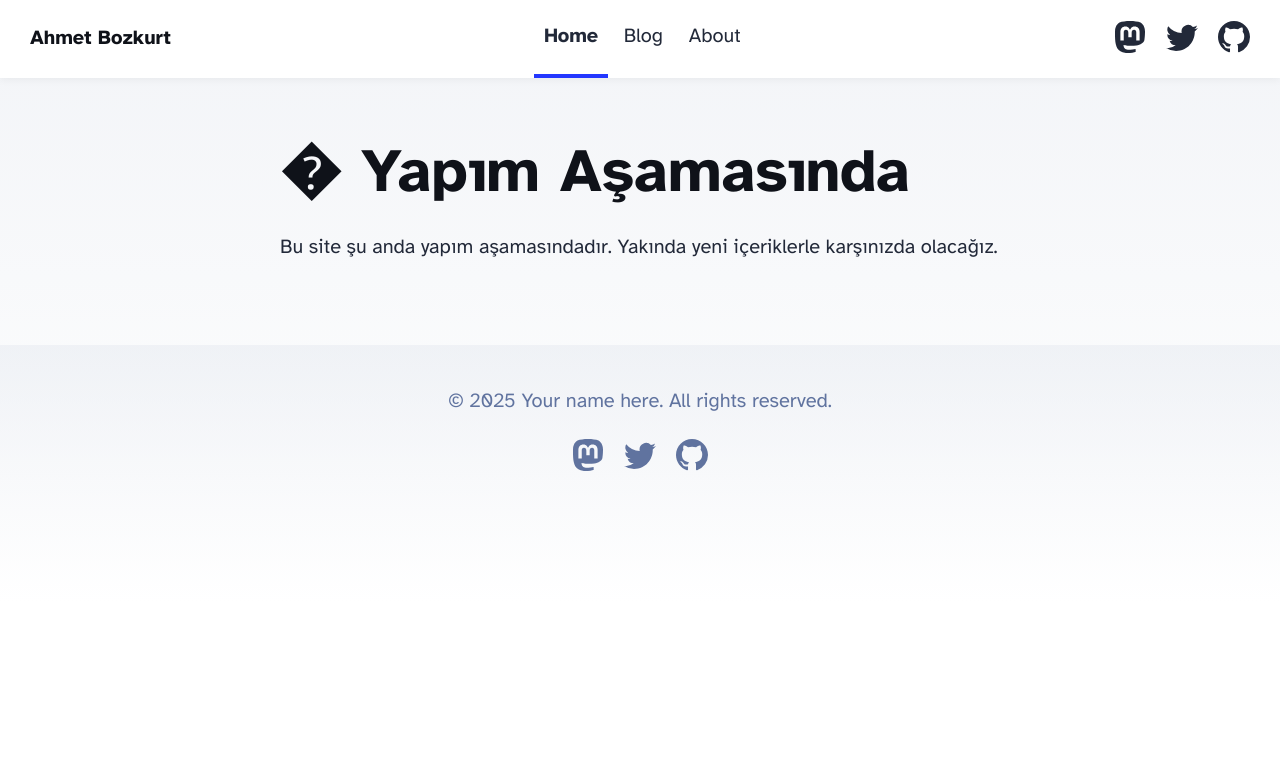
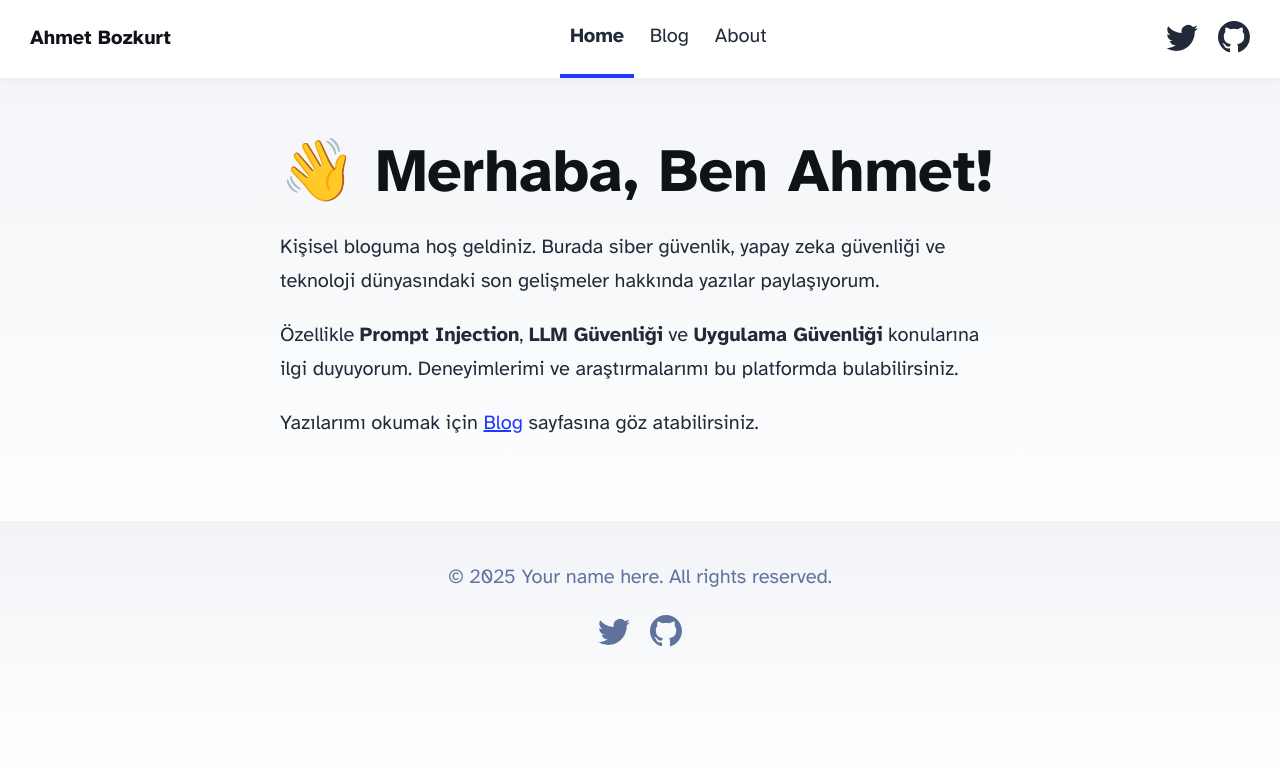
Before and after one commit to ahmetbozkurt/ahmetbozkurt.com, an Astro site: page / in a window 1280 px wide. Built offline with nearby package versions, Linux system fonts and the light colour scheme; Astro itself is replaced by a stand-in of ours.

Commit message:
Update home, about pages and social links

```diff
--- a/src/components/Footer.astro
+++ b/src/components/Footer.astro
@@ -5,22 +5,8 @@ const today = new Date();
 <footer>
 	&copy; {today.getFullYear()} Your name here. All rights reserved.
 	<div class="social-links">
-		<a href="https://m.webtoo.ls/@astro" target="_blank">
-			<span class="sr-only">Follow Astro on Mastodon</span>
-			<svg
-				viewBox="0 0 16 16"
-				aria-hidden="true"
-				width="32"
-				height="32"
-				astro-icon="social/mastodon"
-				><path
-					fill="currentColor"
-					d="M11.19 12.195c2.016-.24 3.77-1.475 3.99-2.603.348-1.778.32-4.339.32-4.339 0-3.47-2.286-4.488-2.286-4.488C12.062.238 10.083.017 8.027 0h-.05C5.92.017 3.942.238 2.79.765c0 0-2.285 1.017-2.285 4.488l-.002.662c-.004.64-.007 1.35.011 2.091.083 3.394.626 6.74 3.78 7.57 1.454.383 2.703.463 3.709.408 1.823-.1 2.847-.647 2.847-.647l-.06-1.317s-1.303.41-2.767.36c-1.45-.05-2.98-.156-3.215-1.928a3.614 3.614 0 0 1-.033-.496s1.424.346 3.228.428c1.103.05 2.137-.064 3.188-.189zm1.613-2.47H11.13v-4.08c0-.859-.364-1.295-1.091-1.295-.804 0-1.207.517-1.207 1.541v2.233H7.168V5.89c0-1.024-.403-1.541-1.207-1.541-.727 0-1.091.436-1.091 1.296v4.079H3.197V5.522c0-.859.22-1.541.66-2.046.456-.505 1.052-.764 1.793-.764.856 0 1.504.328 1.933.983L8 4.39l.417-.695c.429-.655 1.077-.983 1.934-.983.74 0 1.336.259 1.791.764.442.505.661 1.187.661 2.046v4.203z"
-				></path></svg
-			>
-		</a>
-		<a href="https://twitter.com/astrodotbuild" target="_blank">
-			<span class="sr-only">Follow Astro on Twitter</span>
+		<a href="https://x.com/Ahmet_Bozkurt" target="_blank">
+			<span class="sr-only">Follow Ahmet Bozkurt on X</span>
 			<svg viewBox="0 0 16 16" aria-hidden="true" width="32" height="32" astro-icon="social/twitter"
 				><path
 					fill="currentColor"
@@ -28,8 +14,8 @@ const today = new Date();
 				></path></svg
 			>
 		</a>
-		<a href="https://github.com/withastro/astro" target="_blank">
-			<span class="sr-only">Go to Astro's GitHub repo</span>
+		<a href="https://github.com/ahmetbozkurt/" target="_blank">
+			<span class="sr-only">Go to Ahmet Bozkurt's GitHub repo</span>
 			<svg viewBox="0 0 16 16" aria-hidden="true" width="32" height="32" astro-icon="social/github"
 				><path
 					fill="currentColor"
--- a/src/components/Header.astro
+++ b/src/components/Header.astro
@@ -12,17 +12,8 @@ import HeaderLink from './HeaderLink.astro';
 			<HeaderLink href="/about">About</HeaderLink>
 		</div>
 		<div class="social-links">
-			<a href="https://m.webtoo.ls/@astro" target="_blank">
-				<span class="sr-only">Follow Astro on Mastodon</span>
-				<svg viewBox="0 0 16 16" aria-hidden="true" width="32" height="32"
-					><path
-						fill="currentColor"
-						d="M11.19 12.195c2.016-.24 3.77-1.475 3.99-2.603.348-1.778.32-4.339.32-4.339 0-3.47-2.286-4.488-2.286-4.488C12.062.238 10.083.017 8.027 0h-.05C5.92.017 3.942.238 2.79.765c0 0-2.285 1.017-2.285 4.488l-.002.662c-.004.64-.007 1.35.011 2.091.083 3.394.626 6.74 3.78 7.57 1.454.383 2.703.463 3.709.408 1.823-.1 2.847-.647 2.847-.647l-.06-1.317s-1.303.41-2.767.36c-1.45-.05-2.98-.156-3.215-1.928a3.614 3.614 0 0 1-.033-.496s1.424.346 3.228.428c1.103.05 2.137-.064 3.188-.189zm1.613-2.47H11.13v-4.08c0-.859-.364-1.295-1.091-1.295-.804 0-1.207.517-1.207 1.541v2.233H7.168V5.89c0-1.024-.403-1.541-1.207-1.541-.727 0-1.091.436-1.091 1.296v4.079H3.197V5.522c0-.859.22-1.541.66-2.046.456-.505 1.052-.764 1.793-.764.856 0 1.504.328 1.933.983L8 4.39l.417-.695c.429-.655 1.077-.983 1.934-.983.74 0 1.336.259 1.791.764.442.505.661 1.187.661 2.046v4.203z"
-					></path></svg
-				>
-			</a>
-			<a href="https://twitter.com/astrodotbuild" target="_blank">
-				<span class="sr-only">Follow Astro on Twitter</span>
+			<a href="https://x.com/Ahmet_Bozkurt" target="_blank">
+				<span class="sr-only">Follow Ahmet Bozkurt on X</span>
 				<svg viewBox="0 0 16 16" aria-hidden="true" width="32" height="32"
 					><path
 						fill="currentColor"
@@ -30,8 +21,8 @@ import HeaderLink from './HeaderLink.astro';
 					></path></svg
 				>
 			</a>
-			<a href="https://github.com/withastro/astro" target="_blank">
-				<span class="sr-only">Go to Astro's GitHub repo</span>
+			<a href="https://github.com/ahmetbozkurt/" target="_blank">
+				<span class="sr-only">Go to Ahmet Bozkurt's GitHub repo</span>
 				<svg viewBox="0 0 16 16" aria-hidden="true" width="32" height="32"
 					><path
 						fill="currentColor"
--- a/src/pages/index.astro
+++ b/src/pages/index.astro
@@ -14,9 +14,15 @@ import Analytics from '@vercel/analytics/astro';
 	<body>
 		<Header />
 		<main>
-			<h1>� Yapım Aşamasında</h1>
+			<h1>👋 Merhaba, Ben Ahmet!</h1>
 			<p>
-				Bu site şu anda yapım aşamasındadır. Yakında yeni içeriklerle karşınızda olacağız.
+				Kişisel bloguma hoş geldiniz. Burada siber güvenlik, yapay zeka güvenliği ve teknoloji dünyasındaki son gelişmeler hakkında yazılar paylaşıyorum.
+			</p>
+			<p>
+				Özellikle <strong>Prompt Injection</strong>, <strong>LLM Güvenliği</strong> ve <strong>Uygulama Güvenliği</strong> konularına ilgi duyuyorum. Deneyimlerimi ve araştırmalarımı bu platformda bulabilirsiniz.
+			</p>
+			<p>
+				Yazılarımı okumak için <a href="/blog">Blog</a> sayfasına göz atabilirsiniz.
 			</p>
 		</main>
 		<Footer />
```
Also changed, not shown: src/pages/about.astro (+9 -3 lines).
